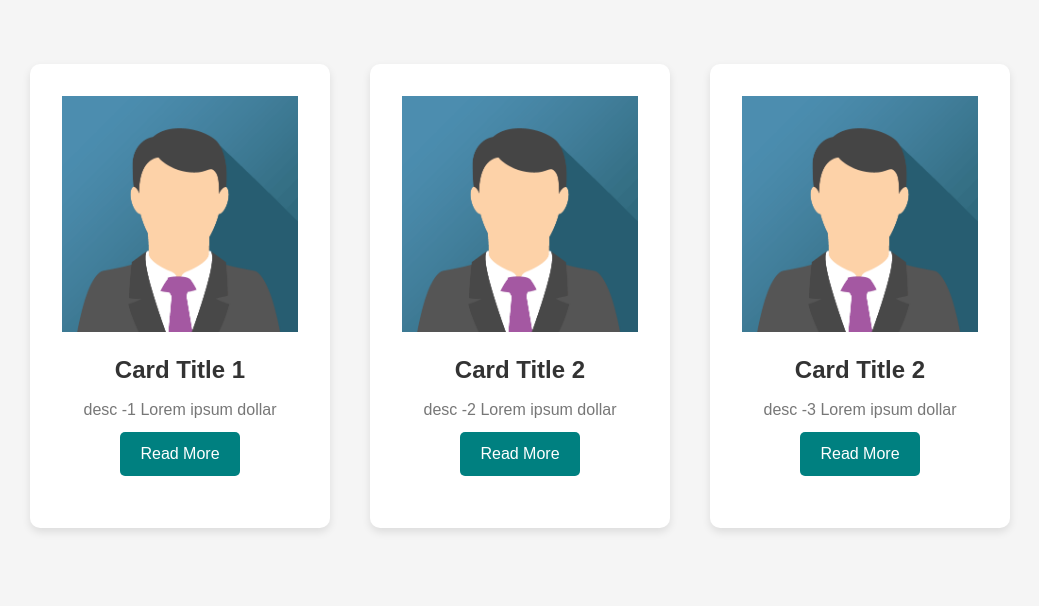
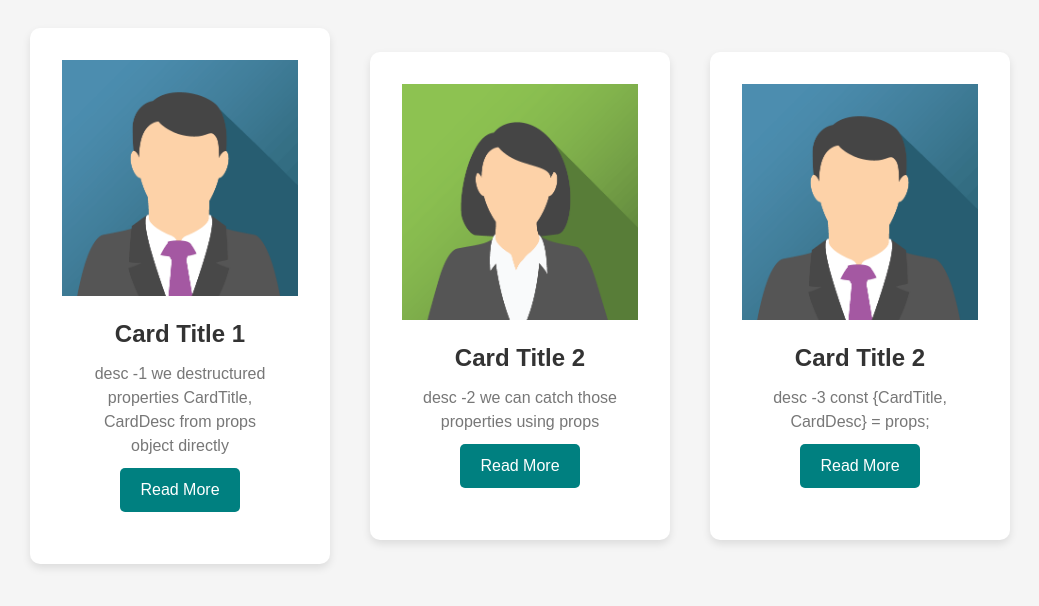
Before and after one commit to ashrafbd1496/react-js, a React (Vite) app: page / in a window 1280 px wide. Shown: the part 104-710 px from the top of the page, without its empty margins (120-1159 px from the left). Built offline with nearby package versions, Linux system fonts and the light colour scheme.

Commit message:
created card image properties and send directly

```diff
--- a/src/componets/anisul/Card.jsx
+++ b/src/componets/anisul/Card.jsx
@@ -1,22 +1,28 @@
 import React from "react";
 import "./style.css";
 
-const Card = (props) => {
-  //we can catch those attributes using props
+const Card = ({ CardTitle, CardDesc ,CardImage}) => {
+  //we destructured properties CardTitle, CardDesc from props object directly
+  //we can catch those properties using props
   //console.log(props);
+  // const {CardTitle, CardDesc} = props;
+  /**
+   * if the property is an arrray like
+   * const name = ['dog', 'cat'];
+   * we can write it like  const [dog, cat] = name;
+   */
   return (
     <div>
       <div className="card">
         <img
-          src="/public/card-img-1.png"
+          src={CardImage}
           alt="Card Image"
           className="card-image"
         />
         <div className="card-content">
-          <h2 className="card-title">{props.CardTitle}</h2>
-          <p className="card-description">
-           {props.CardDesc}
-          </p>
+          <h2 className="card-title">{CardTitle}</h2>
+          {/* <h2 className="card-title">{props.CardTitle}</h2> */}
+          <p className="card-description">{CardDesc}</p>
           <a href="#" className="card-button">
             Read More
           </a>
--- a/src/componets/anisul/ReactProps.jsx
+++ b/src/componets/anisul/ReactProps.jsx
@@ -1,15 +1,26 @@
-import React from 'react';
-import Card from './Card';
-import './style.css';
+import React from "react";
+import Card from "./Card";
+import "./style.css";
 
 const ReactProps = () => {
   return (
-    <div className='card-container'>
-        <Card CardTitle="Card Title 1" CardDesc = "desc -1 Lorem ipsum dollar"/>
-        <Card CardTitle="Card Title 2" CardDesc = "desc -2 Lorem ipsum dollar"/>
-        <Card CardTitle="Card Title 2" CardDesc = "desc -3 Lorem ipsum dollar"/>
+    <div className="card-container">
+      <Card
+        CardTitle="Card Title 1"
+        CardDesc="desc -1 we destructured properties CardTitle, CardDesc from props object directly"
+        CardImage="/public/card-img-1.png"
+      />
+      <Card
+        CardTitle="Card Title 2"
+        CardDesc="desc -2 we can catch those properties using props"
+        CardImage="/public/card-img-2.png"
+      />
+      <Card
+        CardTitle="Card Title 2"
+        CardDesc="desc -3 const {CardTitle, CardDesc} = props;"  CardImage="/public/card-img-1.png"
+      />
     </div>
-  )
-}
+  );
+};
 
-export default ReactProps
+export default ReactProps;
```
